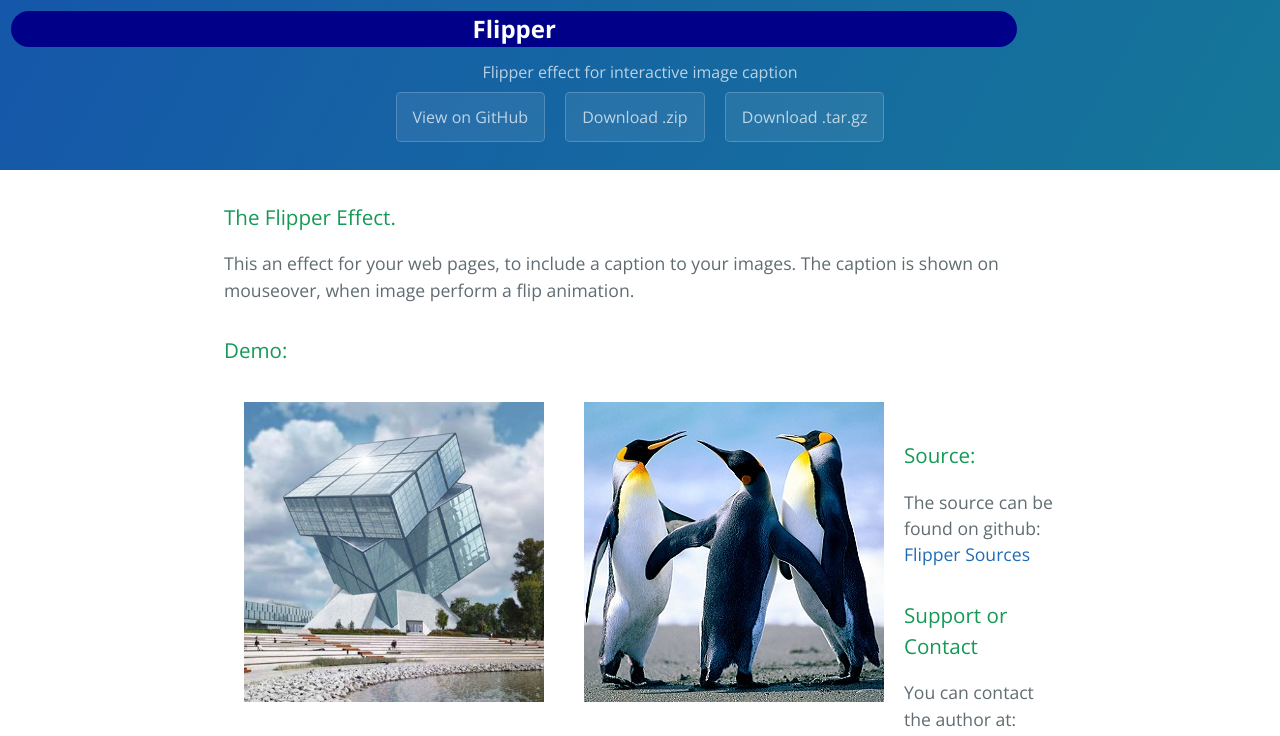
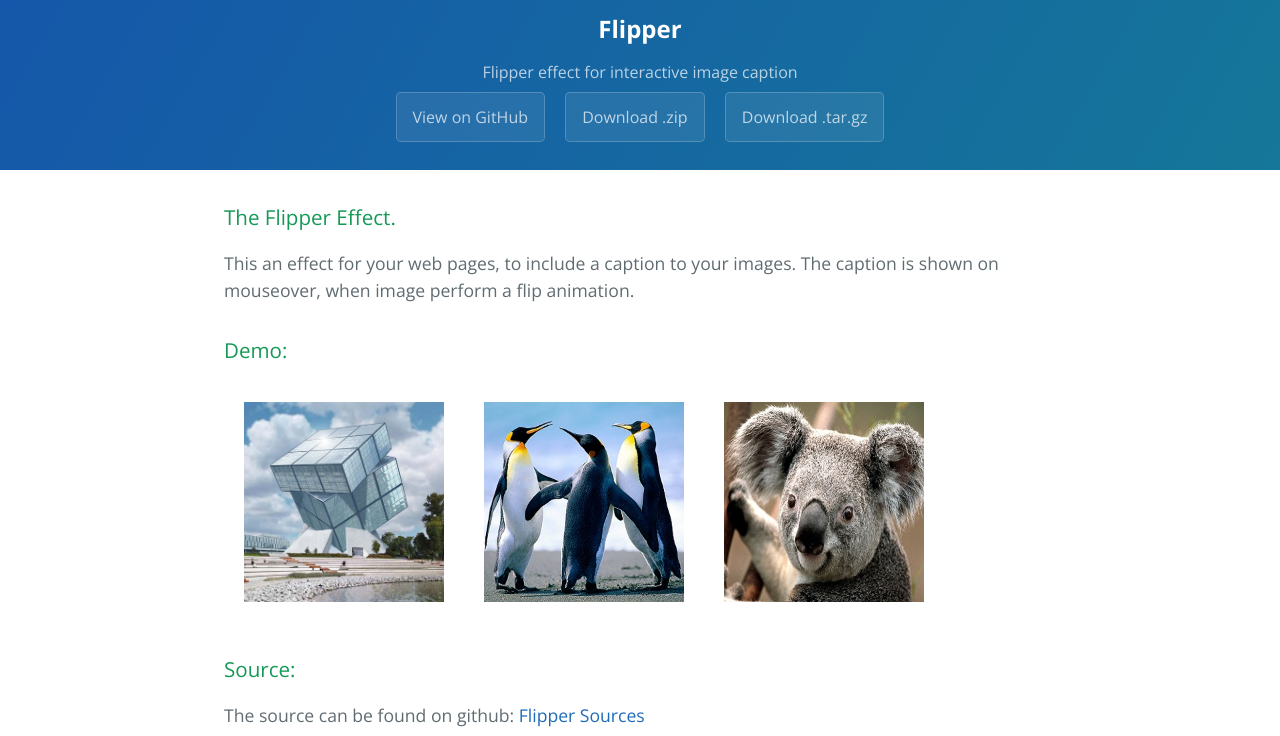
Before and after one commit to jgirbau/Flipper, a plain HTML site: page index.html in a window 1280 px wide. Shown: the top 736 px of the page. Drawn offline with nearby package versions, Linux system fonts and the light colour scheme.

Commit message:
Small Images
Smaller images

```diff
--- a/index.html
+++ b/index.html
@@ -35,7 +35,7 @@
 	   <h2>October 2015</h2>
 	</div>
 	<div class="flipimg" style="top: 0px;">
-	   <img src="image/Rubik.jpg" width="300" height="300" />
+	   <img src="image/Rubik.jpg" width="200" height="200" />
 	</div>
 </div>
 <div class="flipper">
@@ -43,7 +43,7 @@
 	   <h2>November 2015</h2>
 	</div>
 	<div class="flipimg" style="top: 0px;">
-	   <img src="image/penguins.jpg" width="300" height="300" />
+	   <img src="image/penguins.jpg" width="200" height="200" />
 	</div>
 </div>
 <div class="flipper">
@@ -51,10 +51,11 @@
 	   <h2>December 2015</h2>
 	</div>
 	<div class="flipimg" style="top: 0px;">
-	   <img src="image/Koala.jpg" width="300" height="300" />
+	   <img src="image/Koala.jpg" width="200" height="200" />
 	</div>
 </div>
 <br />
+<div style="clear:both;"></div>
 
 <h3>
 <a id="source" class="anchor" href="#source" aria-hidden="true"><span class="octicon octicon-link"></span></a>Source:</h3>
--- a/js/flipper.js
+++ b/js/flipper.js
@@ -2,7 +2,7 @@ $(function() {
 
 	$('.flipper').hover(function() {
 		/* Muestra mensaje */
-		$(this).find('.flipimg').stop().animate({'top':'-100px'}, 200, function(){});
+		$(this).find('.flipimg').stop().animate({'top':'-50px'}, 200, function(){});
 	}, function() {
 		/* Oculta Mensaje */
 		$(this).find('.flipimg').stop().animate({'top':'0px'}, 200, function(){});
--- a/stylesheets/flipper.css
+++ b/stylesheets/flipper.css
@@ -1,17 +1,8 @@
-h1{
-	display: block;
-	width: 80%;
-	text-align: center;
-	color: #ffffff;
-	background-color: #000088;
-	border-radius: 25px;
-}
-
 .flipper{
 	display:block;
 	float: left;
-	width: 300px;
-	height: 300px;
+	width: 200px;
+	height: 200px;
 	margin: 20px;
 	padding: 0;
 	position: relative;
@@ -21,8 +12,8 @@ h1{
 	display: block;
 	margin: 0;
 	padding: 0;
-	width: 300px;
-	height: 300px;
+	width: 200px;
+	height: 200px;
 	position: absolute;
 	top: 0;
 	left: 0;
@@ -31,12 +22,12 @@ h1{
 
 .flipmsg {
 	display:block;
-	width: 300px;
-	height: 100px;
+	width: 200px;
+	height: 50px;
 	margin: 0px;
 	padding: 0px;
 	position: absolute;
-	top: 200px;
+	top: 150px;
 	left: 0px;
 	text-align: center;
 	vertical-align: middle;
@@ -44,6 +35,6 @@ h1{
 	background-color: #000088;
 	color: #ffffff;
 	font-family: Calibri, Serif;
-	font-size: 20px;
+	font-size: 14px;
 	z-index: 2;
 }
```
